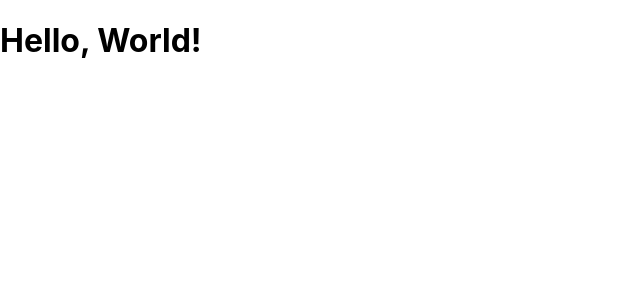
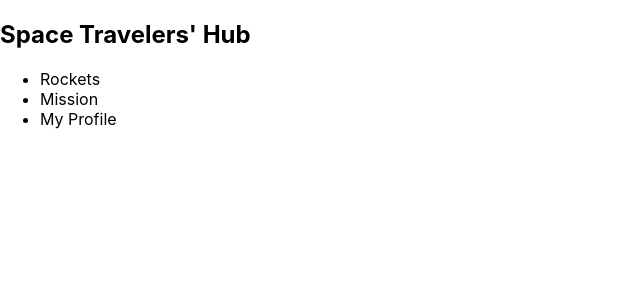
Before and after one commit to YoutLone/space-travellers-hub, a React (Create React App) app: page / in a window 1280 px wide. Shown: the top 300 px of the page, without its empty margins (0-640 px from the left). Built offline with nearby package versions, Linux system fonts and the light colour scheme.

Commit message:
Create Empty Header

```diff
--- a/src/components/App.js
+++ b/src/components/App.js
@@ -1,8 +1,10 @@
+import NavBar from './NavBar';
+
 function App() {
   return (
     <div className="App">
       <header className="App-header">
-        <h1>Hello, World!</h1>
+        <NavBar />
       </header>
     </div>
   );
--- /dev/null
+++ b/src/components/NavBar.jsx
@@ -0,0 +1,22 @@
+const links = [
+  { text: 'Rockets' },
+  { text: 'Mission' },
+  { text: 'My Profile' },
+];
+
+const NavBar = () => (
+  <header className="navbar-container">
+    <nav className="nav-bar">
+      <h1>Space Travelers&apos; Hub</h1>
+      <ul className="nav-link">
+        {links.map((link) => (
+          <li key={link.text}>
+            {link.text}
+          </li>
+        ))}
+      </ul>
+    </nav>
+  </header>
+);
+
+export default NavBar;
```
